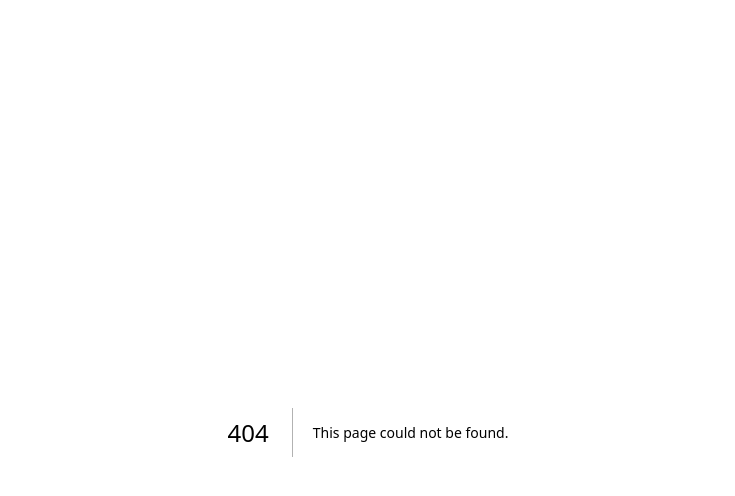
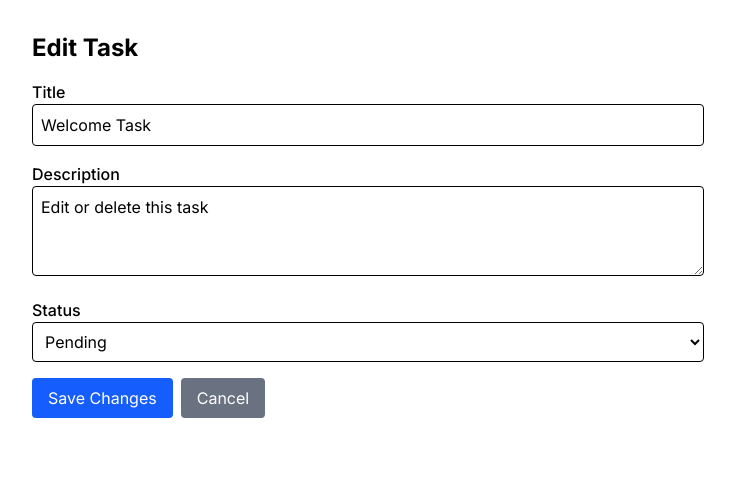
Before and after one commit to amit-inverse/next16-task-dashboard, a Next.js app: page /tasks/1 in a window 1280 px wide. Before the commit this address had no page. Shown: the top 496 px of the page, without its empty margins (272-1007 px from the left). Built offline with nearby package versions, Linux system fonts and the light colour scheme.

Commit message:
Worked on edit task

```diff
--- /dev/null
+++ b/app/tasks/[id]/page.tsx
@@ -0,0 +1,83 @@
+'use client';
+
+import { useParams, useRouter } from 'next/navigation';
+import { useEffect, useState } from 'react';
+import { Task } from '@/lib/db';
+import toast from 'react-hot-toast';
+
+export default function EditTaskPage() {
+    const { id } = useParams();
+    const router = useRouter();
+    const [task, setTask] = useState<Task | null>(null);
+    const [loading, setLoading] = useState(true);
+    const [updating, setUpdating] = useState(false);
+
+    useEffect(() => {
+        fetch('/api/tasks')
+            .then(res => res.json())
+            .then(data => {
+                const found = data.find((t: Task) => t.id === id);
+                setTask(found || null);
+                setLoading(false);
+            })
+            .catch(() => toast.error('Failed to load task'));
+    }, [id]);
+
+    const handleSubmit = async (e: React.FormEvent<HTMLFormElement>) => {
+        e.preventDefault();
+        if (!task) return;
+        setUpdating(true);
+        try {
+            const res = await fetch(`/api/tasks/${id}`, {
+                method: 'PUT',
+                headers: { 'Content-Type': 'application/json' },
+                body: JSON.stringify({ title: task.title, description: task.description, status: task.status }),
+            });
+            if (res.ok) {
+                toast.success('Task updated');
+                router.push('/tasks');
+            } else {
+                toast.error('Failed to update task');
+            }
+        } catch {
+            toast.error('Network error');
+        } finally {
+            setUpdating(false);
+        }
+    };
+
+    if (loading) return <div>Loading...</div>;
+    if (!task) return <div>Task not found</div>;
+
+    return (
+        <div className="max-w-2xl mx-auto">
+            <h1 className="text-2xl font-bold mb-4">Edit Task</h1>
+            <form onSubmit={handleSubmit} className="space-y-4">
+                <div>
+                    <label className="block font-medium">Title</label>
+                    <input type="text" value={task.title} onChange={(e) => setTask({ ...task, title: e.target.value })} className="w-full border rounded p-2" required />
+                </div>
+                <div>
+                    <label className="block font-medium">Description</label>
+                    <textarea value={task.description} onChange={(e) => setTask({ ...task, description: e.target.value })} className="w-full border rounded p-2" rows={3} />
+                </div>
+                <div>
+                    <label className="block font-medium">Status</label>
+                    <select value={task.status} onChange={(e) => setTask({ ...task, status: e.target.value as Task['status'] })} className="w-full border rounded p-2">
+                        <option value="pending">Pending</option>
+                        <option value="in-progress">In Progress</option>
+                        <option value="completed">Completed</option>
+                    </select>
+                </div>
+                <div className="flex gap-2">
+                    <button type="submit" disabled={updating} className="bg-blue-600 text-white px-4 py-2 rounded hover:bg-blue-700">
+                        {updating ? 'Saving...' : 'Save Changes'}
+                    </button>
+                    <button type="button" onClick={() => router.push('/tasks')} className="bg-gray-500 text-white px-4 py-2 rounded">
+                        Cancel
+                    </button>
+                </div>
+            </form>
+        </div>
+    );
+}
```
